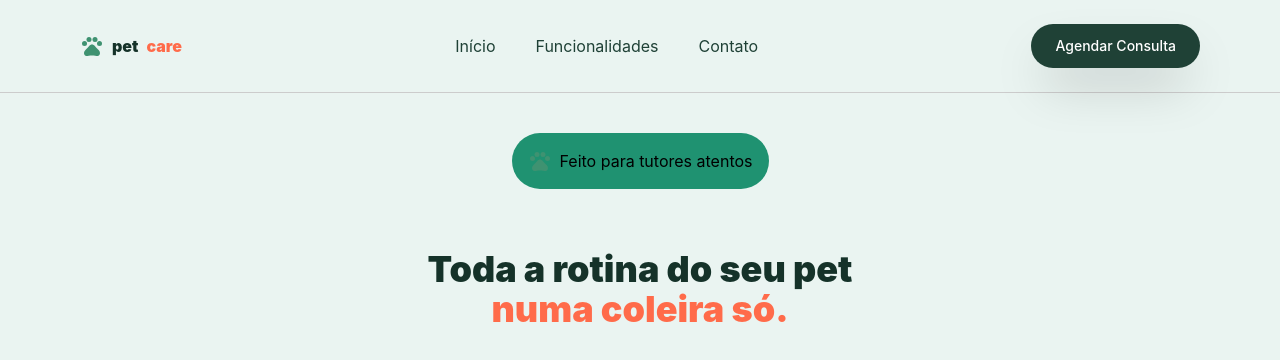
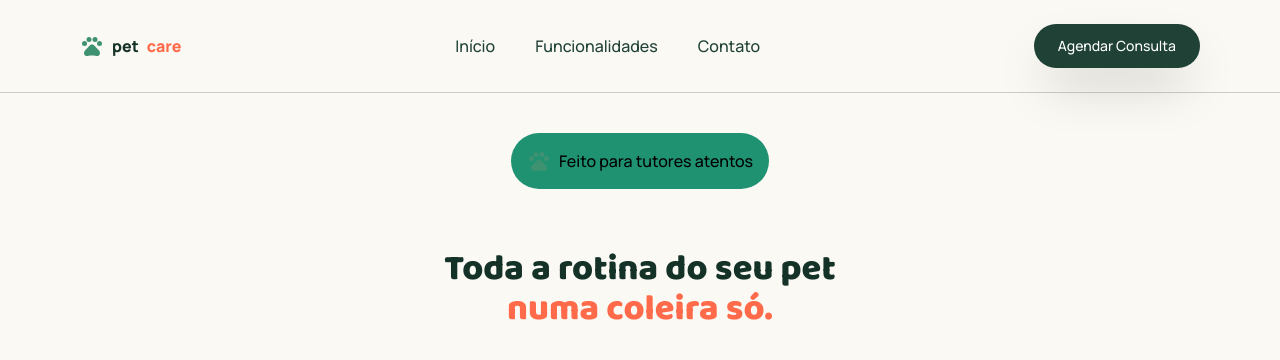
Before and after one commit to Monopolizante/petcare, a React (Vite) app in the folder landing-page/: page / in a window 1280 px wide. Shown: the top 360 px of the page. Built offline with nearby package versions, Linux system fonts and the light colour scheme.

Commit message:
style: cria a base de estilo do site

```diff
--- a/landing-page/src/index.css
+++ b/landing-page/src/index.css
@@ -1,5 +1,21 @@
 @import "tailwindcss";
 
+@theme {
+    --font-display: "Manrope", sans-serif;
+    --font-baloo: "Baloo 2", sans-serif;
+  }
 :root {
-    background-color: #EAF4F1
+    background-color: #FBF9F4;
+};
+
+@layer base {
+    body{
+        font-family: var(--font-display);
+        font-weight: 500;
+    }
+
+    h1, h2, h3, span{
+        font-family: var(--font-baloo);
+        font-weight: 700;
+    }
 }
```
